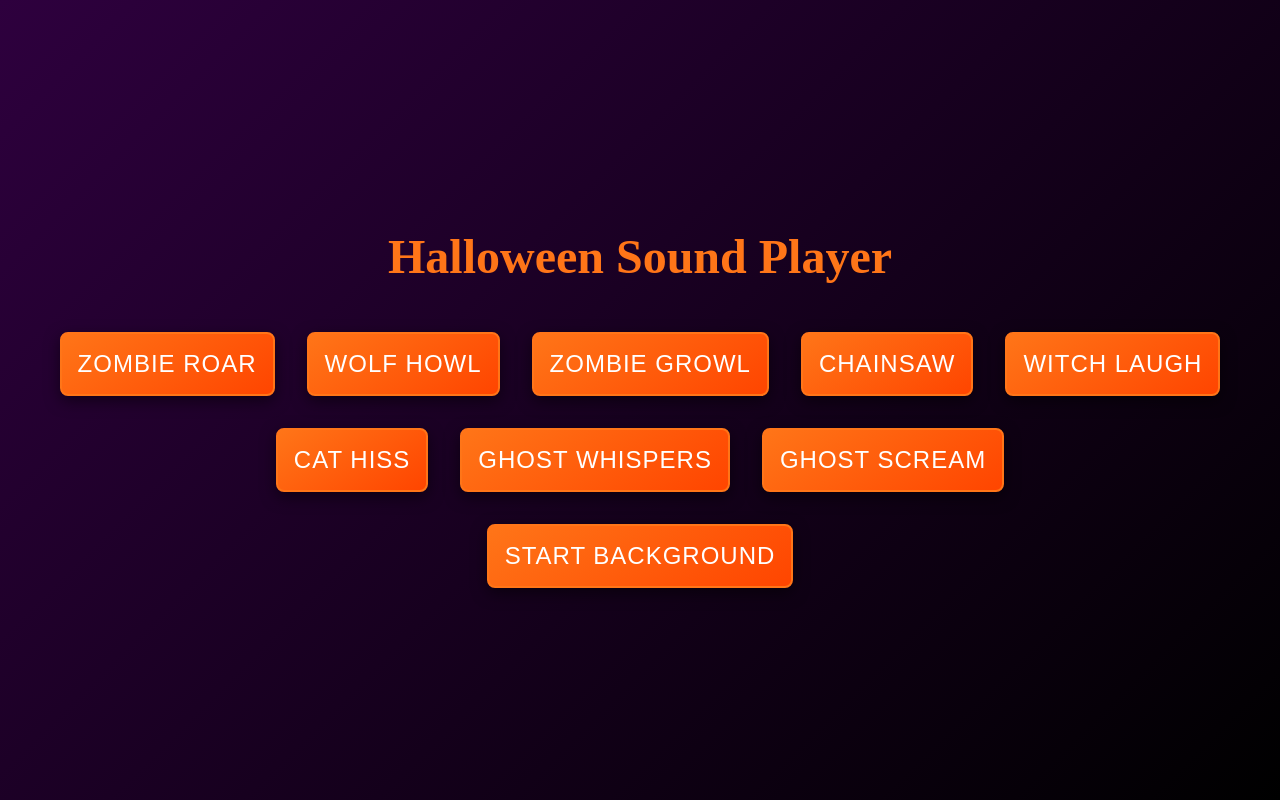
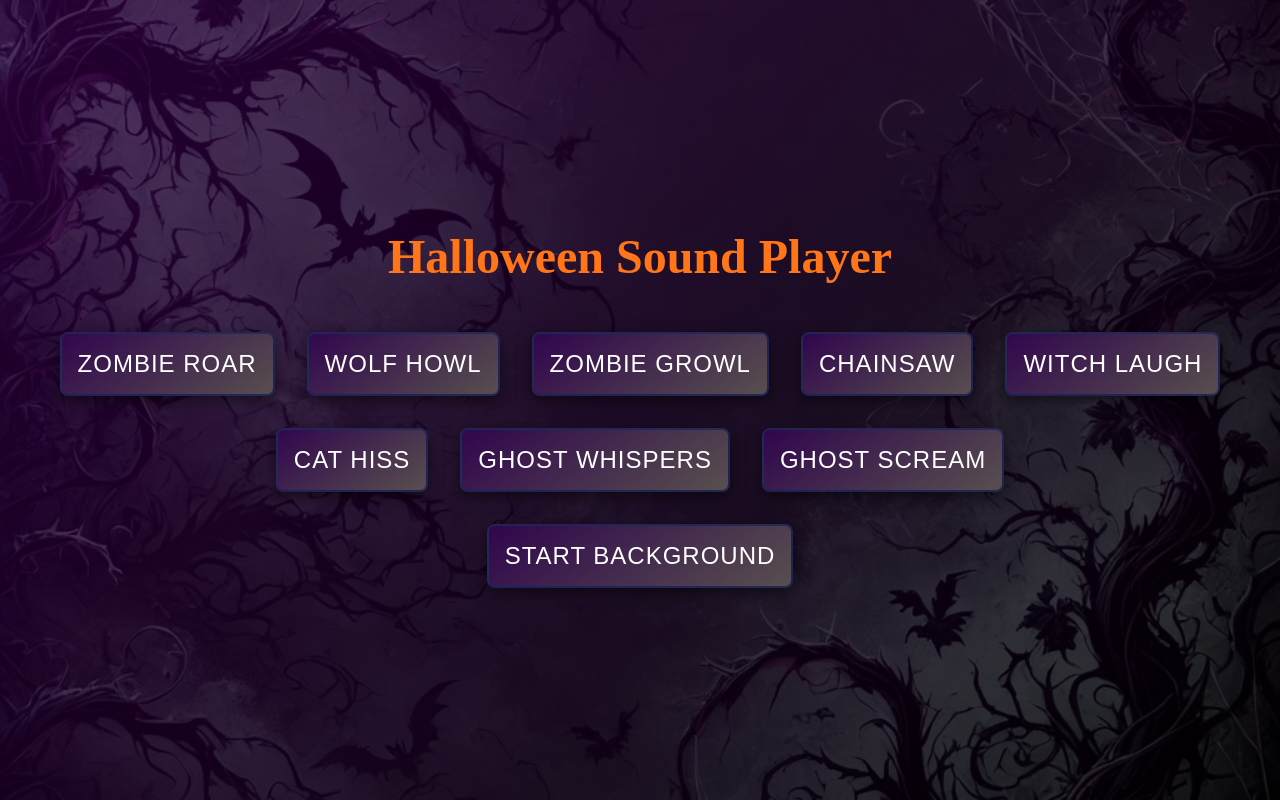
Before and after one commit to dr-starchildren/halloween, a SvelteKit app: page / in a window 1280 px wide. Built offline with nearby package versions, Linux system fonts and the light colour scheme.

Commit message:
new background

```diff
--- a/src/routes/+page.svelte
+++ b/src/routes/+page.svelte
@@ -56,7 +56,11 @@
 <style>
 	main {
 		text-align: center;
-		background: linear-gradient(135deg, #2e003e, #000000); /* Purple to Black gradient */
+		background: linear-gradient(135deg, rgba(46, 0, 62, 0.8), rgba(0, 0, 0, 0.8)),
+			url('/spookyvine.webp');
+		background-size: cover; /* Ensure the image covers the entire background */
+		background-position: center;
+		background-repeat: no-repeat;
 		min-height: 100vh;
 		color: #f2f2f2; /* Light text color for contrast */
 		font-family: 'Creepster', cursive; /* Halloween-themed font */
@@ -89,8 +93,8 @@
 		padding: 1rem 1rem;
 		font-size: 1.5rem;
 		color: #fff;
-		background: linear-gradient(145deg, #ff7518, #ff4500);
-		border: 2px solid #ff7518;
+		background: linear-gradient(145deg, #320650ef, #584f4f);
+		border: 2px solid #1d2657e1;
 		border-radius: 8px;
 		box-shadow: 0px 5px 15px rgba(0, 0, 0, 0.5);
 		cursor: pointer;
@@ -100,7 +104,7 @@
 	}
 
 	.halloween-button:hover {
-		background: linear-gradient(145deg, #800080, #4b0082); /* Purple spooky gradient on hover */
+		background: linear-gradient(145deg, #800080, #50110ec5); /* Purple spooky gradient on hover */
 		border-color: #4b0082;
 		transform: scale(1.1); /* Slightly increase size on hover */
 		box-shadow: 0px 10px 20px rgba(0, 0, 0, 0.7); /* Stronger shadow */
```
Also changed, not shown: static/spookyvine.webp (added).
